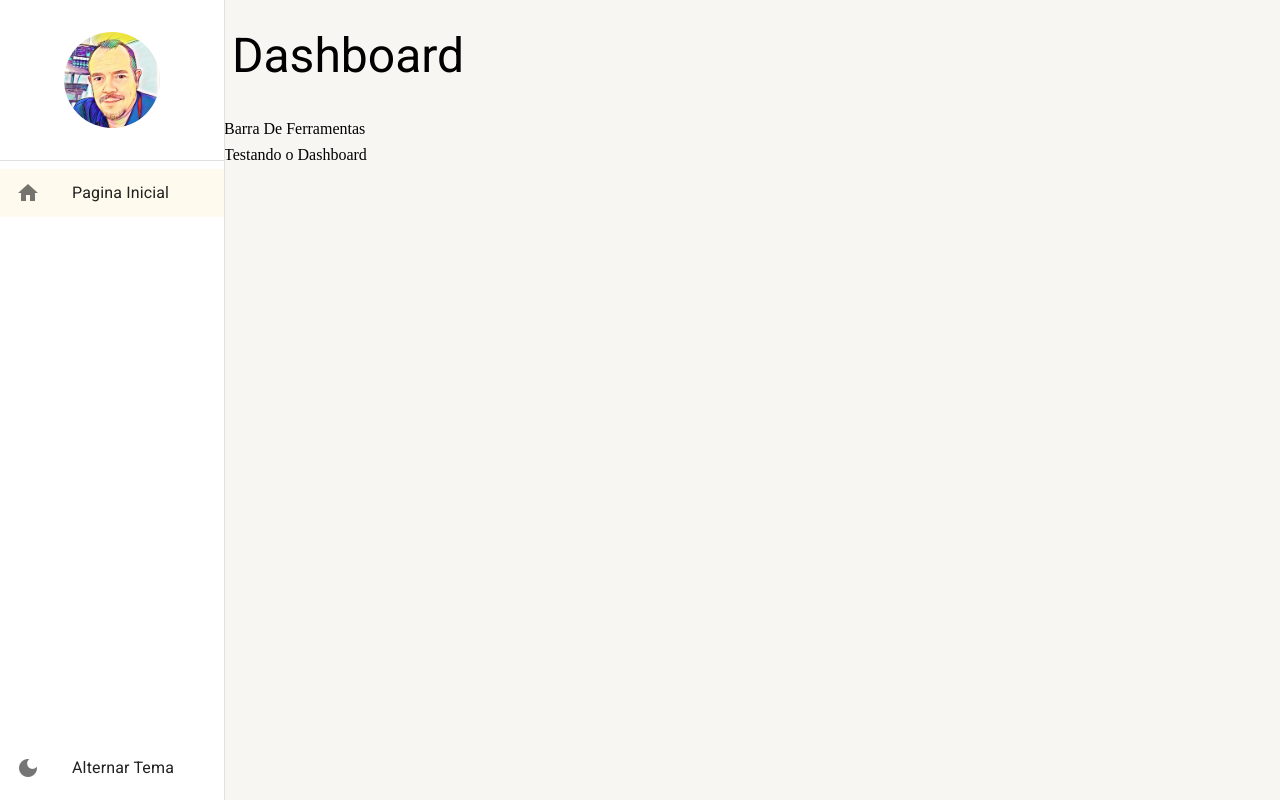
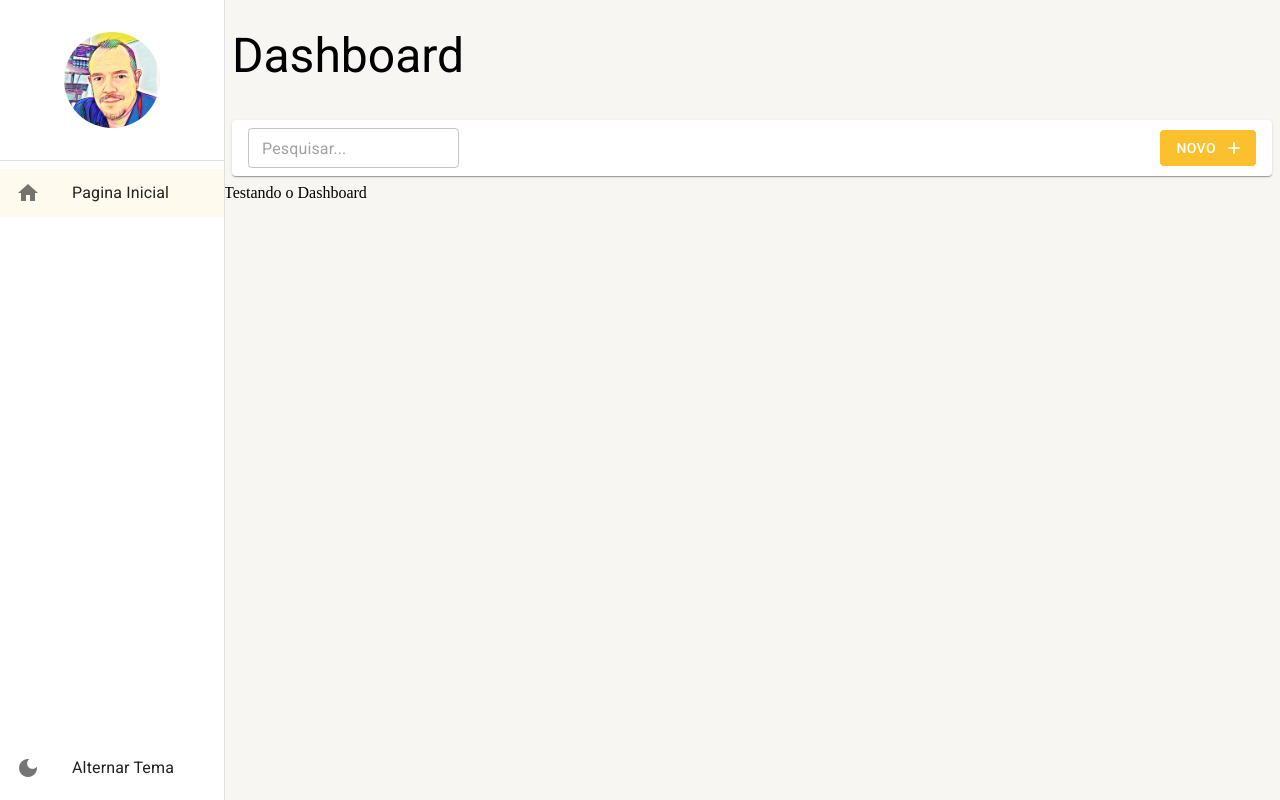
Before and after one commit to eberweydson/stutioroom, a React (Create React App) app: page /pagina-inicial in a window 1280 px wide. Built offline with nearby package versions, Linux system fonts and the light colour scheme.

Commit message:
feat: Barra de ferramentas da listagem

```diff
--- a/src/pages/dashboard/Dashboard.tsx
+++ b/src/pages/dashboard/Dashboard.tsx
@@ -1,9 +1,18 @@
+import { BarraDeFerramentas } from '../../shared/components';
 import { LayoutBaseDePagina } from '../../shared/layouts';
 
 export const Dashboard: React.FC = () => {
 
   return (
-    <LayoutBaseDePagina titulo='Dashboard' barraDeFerramentas={<>Barra De Ferramentas</>}>
+    <LayoutBaseDePagina
+      titulo='Dashboard'
+      barraDeFerramentas={
+        <BarraDeFerramentas
+          textoDaBusca=''
+          mostrarImputBusca
+        />
+      }
+    >
       Testando o Dashboard
     </LayoutBaseDePagina>
   );
--- /dev/null
+++ b/src/shared/components/barra-de-ferramentas/BarraDeFerramentas.tsx
@@ -0,0 +1,58 @@
+import { PropsWithChildren } from 'react';
+import { Box, Button, Icon, Paper, TextField, useTheme } from '@mui/material';
+
+interface IBarraDeFerramentasProps {
+  textoDaBusca?: string;
+  mostrarImputBusca?: boolean;
+  aoMudarTextoDeBusca?: (novoTexto: string) => void;
+  textoBotaoNovo?: string;
+  mostrarBotaoNovo?: boolean;
+  aoClicarEmNovo?: () => void;
+}
+
+/* eslint-disable react/prop-types */
+export const BarraDeFerramentas: React.FC<PropsWithChildren<IBarraDeFerramentasProps>> = ({
+  textoDaBusca = '',
+  mostrarImputBusca = false,
+  aoMudarTextoDeBusca,
+  textoBotaoNovo = 'Novo',
+  mostrarBotaoNovo = true,
+  aoClicarEmNovo
+}) => {
+/* eslint-enable react/prop-types */
+
+  const theme = useTheme();
+
+  return (
+    <Box
+      height={theme.spacing(5)}
+      marginX={1}
+      padding={1}
+      paddingX={2}
+      display="flex"
+      alignItems="center"
+      gap={1}
+      component={Paper}
+    >
+      {mostrarImputBusca && (
+        <TextField
+          size='small'
+          value={textoDaBusca}
+          placeholder='Pesquisar...'
+          onChange={(e) => aoMudarTextoDeBusca?.(e.target.value)}
+        />
+      )}
+      <Box flex={1} display="flex" justifyContent="end">
+        {mostrarBotaoNovo && (
+          <Button
+            color='primary'
+            disableElevation
+            variant='contained'
+            endIcon={<Icon>add</Icon>}
+            onClick={aoClicarEmNovo}
+          >{textoBotaoNovo}</Button>
+        )}
+      </Box>
+    </Box>
+  );
+};
--- a/src/shared/components/index.ts
+++ b/src/shared/components/index.ts
@@ -1 +1,2 @@
+export * from './barra-de-ferramentas/BarraDeFerramentas';
 export * from './menu-lateral/MenuLateral';
```
